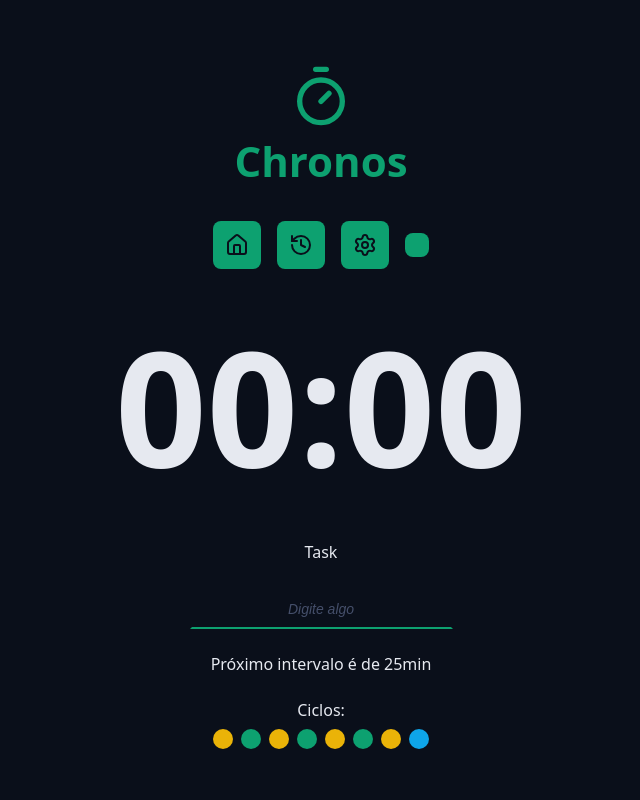
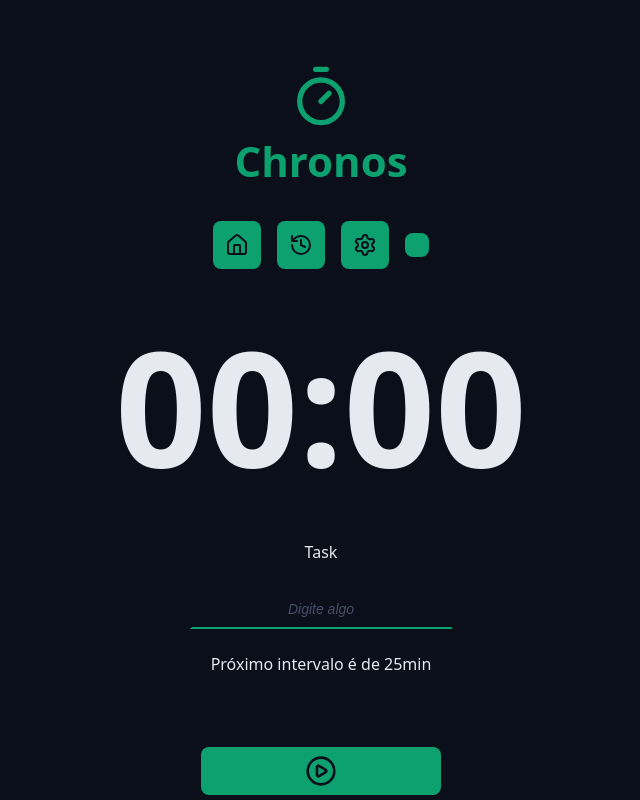
Before and after one commit to pc4ucode/chronos-pomodoro, a React (Vite) app: page / in a window 1280 px wide. Shown: the top 800 px of the page, without its empty margins (319-959 px from the left). Built offline with nearby package versions, Linux system fonts and the light colour scheme.

Commit message:
Refactor MainForm to conditionally render Cycles component based on currentCycle state

```diff
--- a/src/components/Cycles/index.tsx
+++ b/src/components/Cycles/index.tsx
@@ -1,18 +1,37 @@
+import { useTaskContext } from '../../contexts/TaskContext/useTaskContext';
+import { getNextCycle } from '../../utils/getNextCycle';
+import { getNextCycleType } from '../../utils/getNextCycleType';
 import styles from './styles.module.css';
 
 export function Cycles() {
+  const { state } = useTaskContext();
+
+  const cycleStep = Array.from({ length: state.currentCycle });
+  console.log(cycleStep);
+
+  const cycleDescriptionsMap = {
+    workTime: 'foco',
+    shortBreakTime: 'descanso curta',
+    longBreakTime: 'descanso longa',
+  };
+
   return (
     <div className={styles.cycles}>
       <span>Ciclos:</span>
       <div className={styles.cycleDots}>
-        <span className={`${styles.cycleDot} ${styles.workTime}`}></span>
-        <span className={`${styles.cycleDot} ${styles.shortBreakTime}`}></span>
-        <span className={`${styles.cycleDot} ${styles.workTime}`}></span>
-        <span className={`${styles.cycleDot} ${styles.shortBreakTime}`}></span>
-        <span className={`${styles.cycleDot} ${styles.workTime}`}></span>
-        <span className={`${styles.cycleDot} ${styles.shortBreakTime}`}></span>
-        <span className={`${styles.cycleDot} ${styles.workTime}`}></span>
-        <span className={`${styles.cycleDot} ${styles.longBreakTime}`}></span>
+        {/* <span className={`${styles.cycleDot} ${styles.workTime}`}></span> */}
+        {cycleStep.map((_, index) => {
+          const nextCycle = getNextCycle(index);
+          const nextCycleType = getNextCycleType(nextCycle);
+          return (
+            <span
+              key={nextCycle}
+              className={`${styles.cycleDot} ${styles[nextCycleType]}`}
+              aria-label={`Indicador de ciclo de ${cycleDescriptionsMap[nextCycleType]}`}
+              title={`Indicador de ciclo de ${cycleDescriptionsMap[nextCycleType]}`}
+            ></span>
+          );
+        })}
       </div>
     </div>
   );
--- a/src/components/MainForm/index.tsx
+++ b/src/components/MainForm/index.tsx
@@ -67,9 +67,11 @@ export function MainForm() {
         <p>Próximo intervalo é de 25min</p>
       </div>
 
-      <div className='formRow'>
-        <Cycles />
-      </div>
+      {state.currentCycle > 0 && (
+        <div className='formRow'>
+          <Cycles />
+        </div>
+      )}
 
       <div className='formRow'>
         <DefaultButton icon={<PlayCircleIcon />} color='green' />
```
